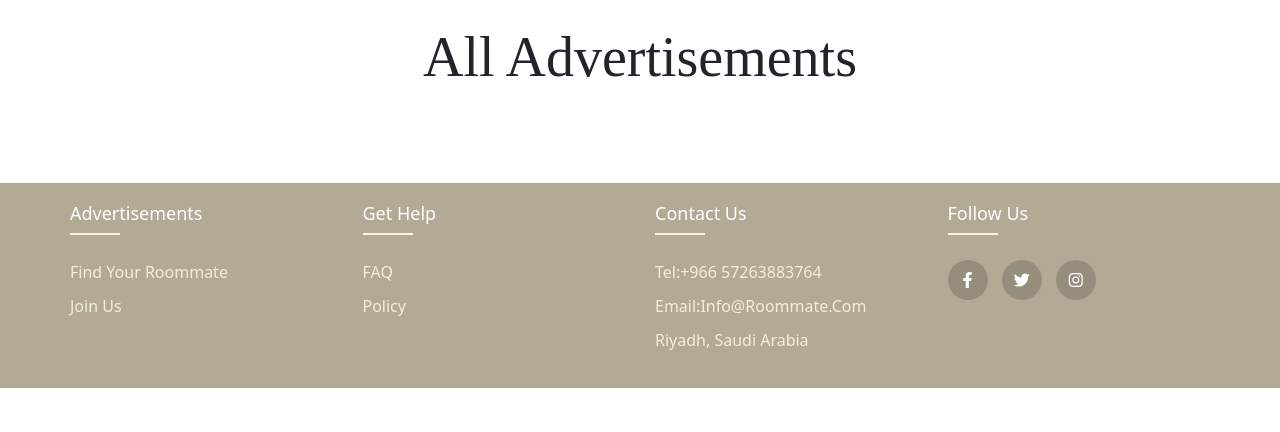
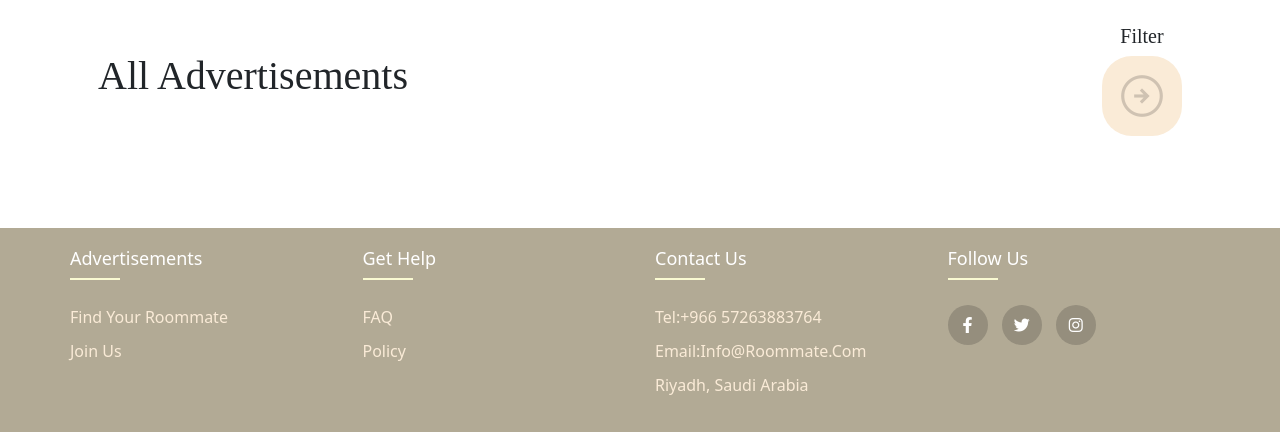
Before and after one commit to Aseelalshammrani/Roommate, a Django app: page /browse_advertisements in a window 1280 px wide. Shown: the part 86-518 px from the top of the page. Run offline with Django 5.2, Linux system fonts and the light colour scheme; data that the repository does not hold is empty.

Commit message:
Some detalis in style

```diff
--- a/RoommateProject/advertisements/templates/advertisements/browse_advertisements.html
+++ b/RoommateProject/advertisements/templates/advertisements/browse_advertisements.html
@@ -9,23 +9,30 @@
     </div>
     {% endif %}
    </div>
-    <h1 class="text-center my-3 adv-title display-4">All Advertisements</h1>
+   <div class="d-flex justify-content-between align-items-center m-3">
+    <h1 class="adv-title text-center">All Advertisements</h1>
+    <div class="d-flex flex-column align-items-center">
+    <h5 class="adv-title">Filter</h5>
+    <a href="{% url 'main:advertisement_filter_view' %}"><span class="icon material-symbols-outlined">arrow_circle_right</span></a>
+  </div>
+</div>
     <div class="row row-cols-1 row-cols-md-3 g-4">
       {% for advertisement in advertisements %}
       <div class="col">
-          <div class="card">
-            <a href="{% url 'advertisements:advertisement_details_view' advertisement.id %}"><img src="{{advertisement.image.url}}" class="card-img-top" height="220px" alt="..."></a>
+          <div class="card shadow p-3 mb-5 bg-body-tertiary rounded .bg-secondary-subtle">
+          <a class="adv-img" href="{% url 'advertisements:advertisement_details_view' advertisement.id %}"><img src="{{advertisement.image.url}}" class="card-img-top" height="220px" alt="Advertisement image"></a>
           <div class="card-body">
               <div class="d-flex justify-content-between align-items-center">
-                <h5 class="card-title adv-title">{{advertisement.neighborhood}},{{advertisement.city}}</h5>
+              <h5 class="adv-title card-title">{{ advertisement.neighborhood }} - {{ advertisement.city}}</h5>
               {% if advertisement.user.validation.validated == True %}
-                <h6 class="d-flex justify-content-center align-items-center text-success">{{ advertisement.user.first_name }}<span class="material-symbols-outlined">verified</span></h6>
+              <h6 class="adv-title d-flex justify-content-center align-items-center text-success">{{ advertisement.user.first_name }}<span class="material-symbols-outlined">verified</span></h6>
               {% else %}
-                <h6 class="d-flex justify-content-center align-items-center text-secondary">{{ advertisement.user.first_name }}</h6>
+              <h6 class="adv-title d-flex justify-content-center align-items-center text-secondary">{{ advertisement.user.first_name }}</h6>
               {% endif %}
               </div>
-              <div class="d-flex justify-content-between">
               <div class="d-flex align-items-center gap-1">
+              </div>
+              <div class="adv-title d-flex align-items-center gap-1">
               {% if advertisement.type_of_residential == 'House' %}
               <span class="material-symbols-outlined">home</span>
               {% elif advertisement.type_of_residential == 'Room' %}
@@ -35,19 +42,17 @@
               {% endif %}
               <h6>{{advertisement.type_of_residential}}</h6>
               </div>
-            <h6>{{advertisement.price}}SAR</h6>
-            </div>
-
-
               <div class="d-flex align-items-center">
               <span class="material-symbols-outlined">timer</span>
-              <h6 class="card-text">{{advertisement.duration_residence}} {{advertisement.type_of_duration}}</h6>
+              <h6 class="adv-title card-text">The Duration :{{advertisement.duration_residence}} {{advertisement.type_of_duration}}</h6>
+              </div>
+              <div class="d-flex justify-content-end align-items-center">
+                  <a href="{% url 'advertisements:advertisement_details_view' advertisement.id %}"><span class="adv-arrow material-symbols-outlined text-dark rounded-circle bg-body-secondary">arrow_forward</span></a>
               </div>
           </div>
       </div>
   </div>
   {% endfor %}
-
   </div>
     </div>
 {% endblock %}
--- a/RoommateProject/main/templates/main/filter_page.html
+++ b/RoommateProject/main/templates/main/filter_page.html
@@ -7,7 +7,7 @@
 <div class="container">
     <div class="row shadow-lg p-3 mb-5 bg-body-tertiary rounded m-5">
         <div class="col d-flex justify-content-center align-items-center">
-            <h1 class="display-2">Find your Roommate in our website</h1>
+            <h1 class="display-2">Find your Roommate</h1>
         </div>
     </div>
 </div>
--- a/RoommateProject/main/templates/main/home.html
+++ b/RoommateProject/main/templates/main/home.html
@@ -82,7 +82,7 @@
 <div class="container">
     <div class="d-flex justify-content-between align-items-center m-3">
         <h1 class="adv-title text-center">Explore your roommates offers</h1>
-        <a href="{% url 'main:advertisement_filter_view' %}"><span class="icon material-symbols-outlined">arrow_circle_right</span></a>
+        <a href="{% url 'advertisements:browse_advertisements_view' %}"><span class="icon material-symbols-outlined">arrow_circle_right</span></a>
     </div>
 <div class="row row-cols-1 row-cols-md-3 g-4">
     {% for advertisement in advertisements %}
```
Lines whose indentation alone changed are shown as unchanged.
